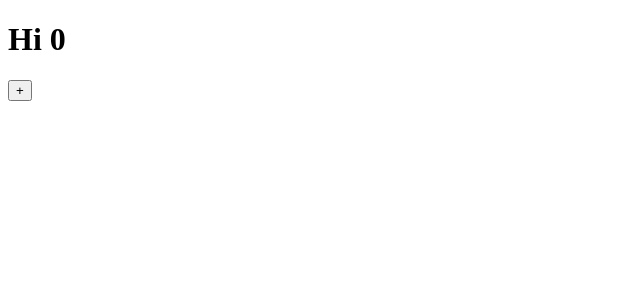
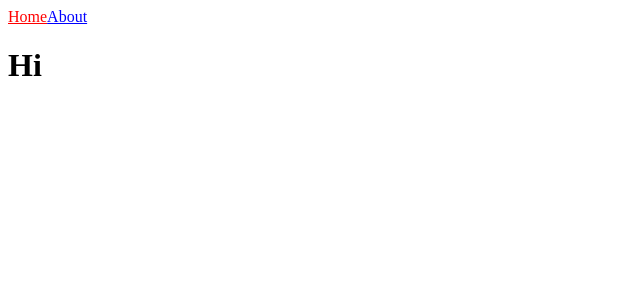
Before and after one commit to verobeach7/nextjs-intro, a Next.js app: page / in a window 1280 px wide. Shown: the top 300 px of the page, without its empty margins (0-640 px from the left). Built offline with nearby package versions, Linux system fonts and the light colour scheme.

Commit message:
NextJS: Routing

```diff
--- /dev/null
+++ b/components/NavBar.js
@@ -0,0 +1,24 @@
+import Link from "next/link";
+import { useRouter } from "next/router";
+
+export default function NavBar() {
+  const router = useRouter();
+  console.log(router);
+  return (
+    <nav>
+      <Link
+        style={{ color: router.pathname === "/" ? "red" : "blue" }}
+        href="/"
+      >
+        Home
+      </Link>
+      <Link
+        style={{ color: router.pathname === "/about" ? "red" : "blue" }}
+        className="hello"
+        href="/about"
+      >
+        About
+      </Link>
+    </nav>
+  );
+}
--- a/pages/index.js
+++ b/pages/index.js
@@ -1,11 +1,10 @@
-import { useState } from "react";
+import NavBar from "@/components/NavBar";
 
 export default function Home() {
-  const [counter, setCounter] = useState(0);
   return (
     <div>
-      <h1>Hi {counter}</h1>
-      <button onClick={() => setCounter((prev) => prev + 1)}>+</button>
+      <NavBar></NavBar>
+      <h1>Hi</h1>
     </div>
   );
 }
```
Also changed, not shown: pages/about.js (+8 -1 lines).
